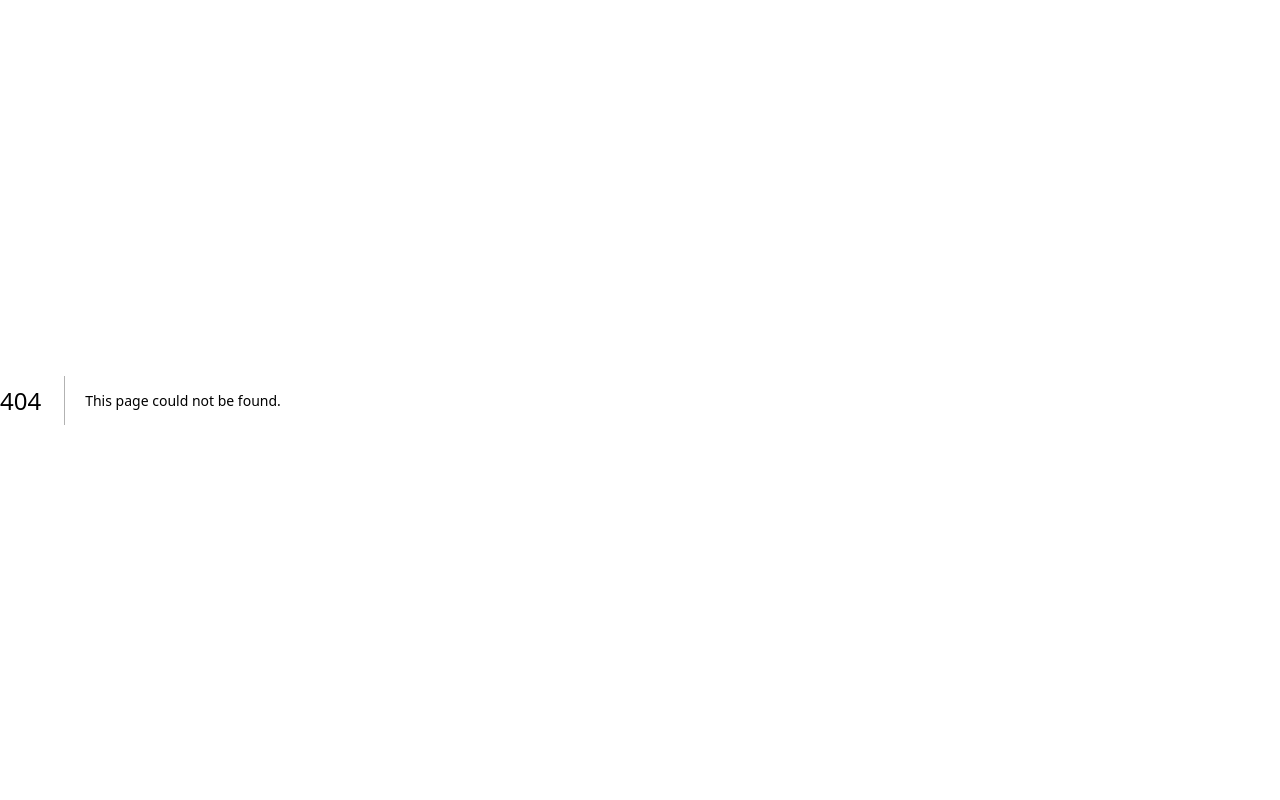
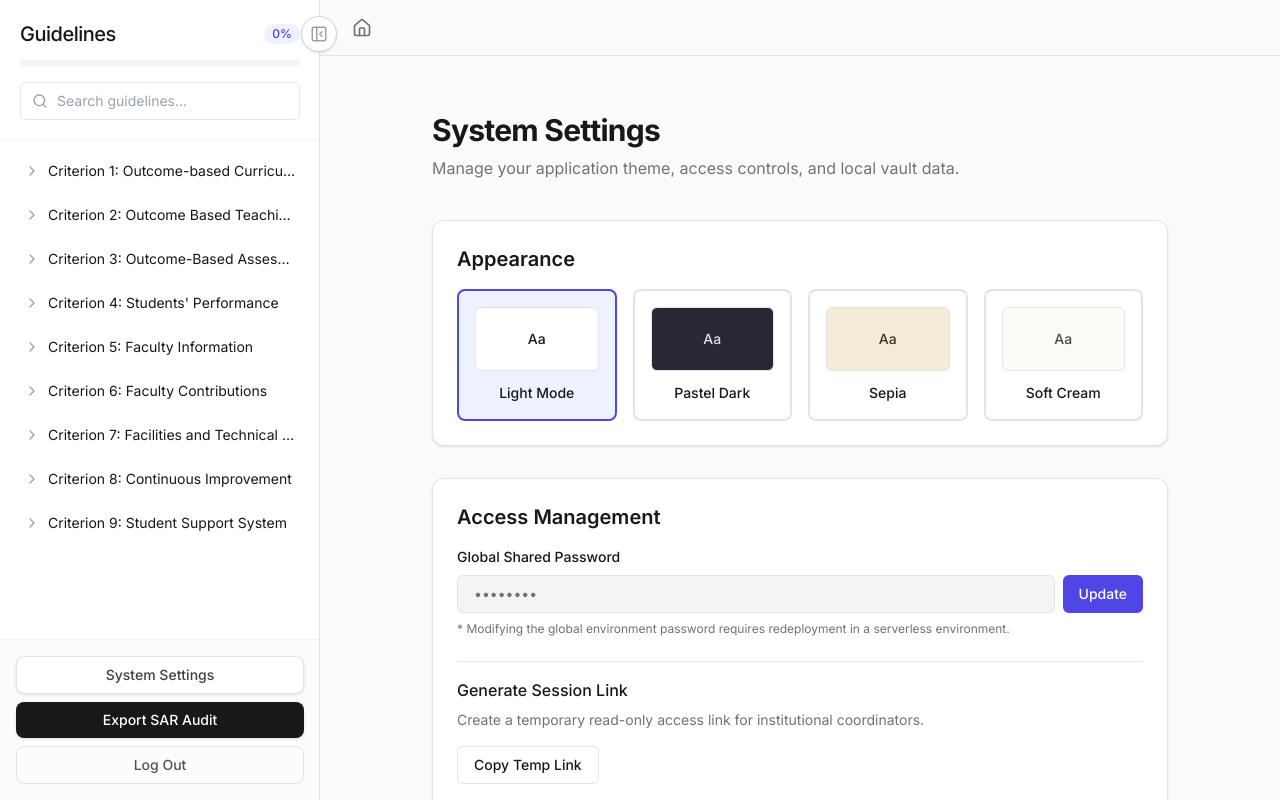
Before and after one commit to yeshw0nth/nbawebsite, a Next.js app: page /settings in a window 1280 px wide. Before the commit this address had no page. Built offline with nearby package versions, Linux system fonts and the light colour scheme.

Commit message:
feat: add settings page, multi-theme support, and logout flow

```diff
--- a/package.json
+++ b/package.json
@@ -17,6 +17,7 @@
     "katex": "^0.18.5",
     "lucide-react": "^1.38.0",
     "next": "16.3.3",
+    "next-themes": "^0.4.6",
     "react": "19.2.8",
     "react-dom": "19.2.8",
     "react-dropzone": "^20.1.1",
--- /dev/null
+++ b/src/app/(dashboard)/settings/page.tsx
@@ -0,0 +1,144 @@
+"use client";
+
+import { useTheme } from "next-themes";
+import { useState, useEffect } from "react";
+import { useScore } from "@/context/ScoreContext";
+import { useProgress } from "@/context/ProgressContext";
+
+export default function SettingsPage() {
+  const [mounted, setMounted] = useState(false);
+  const { theme, setTheme } = useTheme();
+
+  // Vault state
+  const [cleared, setCleared] = useState(false);
+
+  useEffect(() => {
+    setMounted(true);
+  }, []);
+
+  if (!mounted) return null;
+
+  const handleClearCache = () => {
+    if (confirm("Are you sure? This will wipe all local SAR evaluation data.")) {
+      localStorage.removeItem("sar_scores");
+      localStorage.removeItem("guideline_statuses");
+      localStorage.removeItem("guideline_notes");
+      setCleared(true);
+      setTimeout(() => window.location.reload(), 1000);
+    }
+  };
+
+  const handleExportVault = () => {
+    const scores = localStorage.getItem("sar_scores");
+    const statuses = localStorage.getItem("guideline_statuses");
+    const notes = localStorage.getItem("guideline_notes");
+
+    const vaultData = {
+      scores: scores ? JSON.parse(scores) : {},
+      statuses: statuses ? JSON.parse(statuses) : {},
+      notes: notes ? JSON.parse(notes) : {}
+    };
+
+    const blob = new Blob([JSON.stringify(vaultData, null, 2)], { type: "application/json" });
+    const url = URL.createObjectURL(blob);
+    const a = document.createElement("a");
+    a.href = url;
+    a.download = `sar_vault_export_${new Date().toISOString().split('T')[0]}.json`;
+    document.body.appendChild(a);
+    a.click();
+    document.body.removeChild(a);
+  };
+
+  return (
+    <div className="space-y-10 animate-fade-in pb-20">
+      <div>
+        <h1 className="text-3xl font-bold tracking-tight text-foreground mb-2">System Settings</h1>
+        <p className="text-muted">Manage your application theme, access controls, and local vault data.</p>
+      </div>
+
+      <div className="space-y-8">
+
+        {/* Appearance Tab */}
+        <section className="bg-surface p-6 rounded-xl border border-border shadow-sm">
+          <h2 className="text-xl font-semibold text-foreground mb-4">Appearance</h2>
+          <div className="grid grid-cols-2 md:grid-cols-4 gap-4">
+            {[
+              { id: "light", name: "Light Mode", bg: "bg-white", text: "text-zinc-900" },
+              { id: "pastel-dark", name: "Pastel Dark", bg: "bg-[#2A2734]", text: "text-[#E2DCE9]" },
+              { id: "sepia", name: "Sepia", bg: "bg-[#F4ECD8]", text: "text-[#433422]" },
+              { id: "soft-cream", name: "Soft Cream", bg: "bg-[#FCFBF7]", text: "text-[#4A4A4A]" }
+            ].map(t => (
+              <button
+                key={t.id}
+                onClick={() => setTheme(t.id)}
+                className={`flex flex-col items-center justify-center p-4 rounded-lg border-2 transition-all ${
+                  theme === t.id ? "border-accent bg-accent-subtle" : "border-border hover:border-accent-hover"
+                }`}
+              >
+                <div className={`w-full h-16 rounded-md mb-3 border border-border flex items-center justify-center ${t.bg} ${t.text}`}>
+                  <span className="text-sm font-medium">Aa</span>
+                </div>
+                <span className="text-sm font-medium text-foreground">{t.name}</span>
+              </button>
+            ))}
+          </div>
+        </section>
+
+        {/* Access Management Tab */}
+        <section className="bg-surface p-6 rounded-xl border border-border shadow-sm">
+          <h2 className="text-xl font-semibold text-foreground mb-4">Access Management</h2>
+          <div className="space-y-6">
+            <div>
+              <label className="block text-sm font-medium text-foreground mb-2">Global Shared Password</label>
+              <div className="flex gap-2">
+                <input
+                  type="password"
+                  defaultValue="••••••••"
+                  className="flex-1 px-4 py-2 text-sm border border-border rounded-md bg-surface-alt text-muted focus:outline-none focus:border-accent"
+                  disabled
+                />
+                <button className="bg-accent text-white px-4 py-2 rounded-md text-sm font-medium hover:bg-accent-hover transition-colors">
+                  Update
+                </button>
+              </div>
+              <p className="text-xs text-muted mt-2">
+                * Modifying the global environment password requires redeployment in a serverless environment.
+              </p>
+            </div>
+            <div className="pt-4 border-t border-border">
+              <h3 className="text-md font-medium text-foreground mb-2">Generate Session Link</h3>
+              <p className="text-sm text-muted mb-4">Create a temporary read-only access link for institutional coordinators.</p>
+              <button
+                onClick={() => alert("Mock: Session link copied to clipboard!")}
+                className="bg-surface border border-border text-foreground hover:bg-surface-alt px-4 py-2 rounded-md text-sm font-medium transition-colors"
+              >
+                Copy Temp Link
+              </button>
+            </div>
+          </div>
+        </section>
+
+        {/* Data & Vault Control Tab */}
+        <section className="bg-surface p-6 rounded-xl border border-border shadow-sm">
+          <h2 className="text-xl font-semibold text-foreground mb-4">Data & Vault Control</h2>
+          <div className="flex flex-col sm:flex-row gap-4">
+            <button
+              onClick={handleExportVault}
+              className="flex-1 flex items-center justify-center gap-2 bg-accent text-white px-4 py-3 rounded-md text-sm font-medium hover:bg-accent-hover transition-colors shadow-sm"
+            >
+              Export Vault Metadata (JSON)
+            </button>
+            <button
+              onClick={handleClearCache}
+              disabled={cleared}
+              className="flex-1 flex items-center justify-center gap-2 bg-surface border border-border text-red-600 hover:bg-red-50 hover:border-red-200 px-4 py-3 rounded-md text-sm font-medium transition-colors"
+            >
+              {cleared ? "Cache Cleared..." : "Clear Local Cache"}
+            </button>
+          </div>
+        </section>
+
+      </div>
+    </div>
+  );
+}
--- /dev/null
+++ b/src/app/actions/auth.ts
@@ -0,0 +1,10 @@
+"use server";
+
+import { cookies } from "next/headers";
+import { redirect } from "next/navigation";
+
+export async function logoutAction() {
+  const cookieStore = await cookies();
+  cookieStore.delete("site_access_token");
+  redirect("/login");
+}
--- a/src/app/components/AppLayout.tsx
+++ b/src/app/components/AppLayout.tsx
@@ -12,18 +12,18 @@ export default function AppLayout({ children }: { children: React.ReactNode }) {
   return (
     <ScoreProvider>
       <ProgressProvider>
-        <div className="flex h-screen w-full bg-zinc-50 overflow-hidden text-zinc-900 font-sans">
+        <div className="flex h-screen w-full bg-background overflow-hidden text-foreground font-sans">
           <CommandPalette />
-          <Suspense fallback={<div className="w-[320px] h-full border-r border-zinc-200 bg-white" />}>
+          <Suspense fallback={<div className="w-[320px] h-full border-r border-border bg-surface" />}>
             <Sidebar />
           </Suspense>
 
           {/* Main Content Pane */}
-          <main className="flex-1 min-w-0 bg-zinc-50 h-screen flex flex-col">
-            <header className="h-14 flex items-center px-6 border-b border-zinc-200 bg-zinc-50 shrink-0">
+          <main className="flex-1 min-w-0 bg-background h-screen flex flex-col">
+            <header className="h-14 flex items-center px-6 border-b border-border bg-background shrink-0">
               <Link
                 href="/"
-                className="text-zinc-500 hover:text-indigo-600 transition-colors flex items-center justify-center p-2 rounded-md hover:bg-zinc-100/50"
+                className="text-muted hover:text-accent transition-colors flex items-center justify-center p-2 rounded-md hover:bg-surface-alt"
                 title="Home / Dashboard"
               >
                 <Home size={20} />
--- a/src/app/components/Sidebar.tsx
+++ b/src/app/components/Sidebar.tsx
@@ -4,6 +4,7 @@ import { useState, useMemo, useEffect, useCallback } from "react";
 import { motion, AnimatePresence } from "framer-motion";
 import { ChevronRight, ChevronDown, Search, CheckCircle2, PanelLeftClose, PanelLeftOpen } from "lucide-react";
 import { useRouter, useParams } from "next/navigation";
+import Link from "next/link";
 import guidelinesData from "@/data/guidelines.json";
 import { useProgress } from "@/context/ProgressContext";
 
@@ -342,13 +343,31 @@ export default function Sidebar() {
             })}
           </div>
 
-          <div className="p-4 border-t border-zinc-100 shrink-0 bg-zinc-50/50">
+          {/* Settings & Export */}
+          <div className="p-4 border-t border-zinc-100 shrink-0 bg-zinc-50/50 space-y-2">
+            <Link
+              href="/settings"
+              className="w-full flex items-center justify-center gap-2 py-2 px-4 bg-white border border-zinc-200 hover:bg-zinc-50 text-zinc-700 text-sm font-medium rounded-lg transition-colors shadow-sm"
+            >
+              System Settings
+            </Link>
             <button
               onClick={() => window.open("/export", "_blank")}
               className="w-full flex items-center justify-center gap-2 py-2 px-4 bg-zinc-900 hover:bg-zinc-800 text-white text-sm font-medium rounded-lg transition-colors shadow-sm"
             >
               Export SAR Audit
             </button>
+            <form action={async () => {
+              const { logoutAction } = await import('@/app/actions/auth');
+              await logoutAction();
+            }}>
+              <button
+                type="submit"
+                className="w-full flex items-center justify-center gap-2 py-2 px-4 mt-2 border border-zinc-200 text-zinc-600 hover:text-red-600 hover:bg-red-50 text-sm font-medium rounded-lg transition-colors"
+              >
+                Log Out
+              </button>
+            </form>
           </div>
         </div>
       </div>
--- /dev/null
+++ b/src/app/components/ThemeProvider.tsx
@@ -0,0 +1,11 @@
+"use client";
+
+import { ThemeProvider as NextThemesProvider } from "next-themes";
+
+export function ThemeProvider({ children }: { children: React.ReactNode }) {
+  return (
+    <NextThemesProvider attribute="data-theme" defaultTheme="light">
+      {children}
+    </NextThemesProvider>
+  );
+}
--- a/src/app/layout.tsx
+++ b/src/app/layout.tsx
@@ -12,15 +12,19 @@ export const metadata: Metadata = {
   description: "Next.js App with Tailwind CSS",
 };
 
+import { ThemeProvider } from "@/app/components/ThemeProvider";
+
 export default function RootLayout({
   children,
 }: Readonly<{
   children: React.ReactNode;
 }>) {
   return (
-    <html lang="en" className={`${inter.variable} h-full antialiased`}>
-      <body className="flex h-full bg-white text-zinc-900 font-sans">
-        {children}
+    <html lang="en" className={`${inter.variable} h-full antialiased`} suppressHydrationWarning>
+      <body className="flex h-full bg-background text-foreground font-sans transition-colors duration-200">
+        <ThemeProvider>
+          {children}
+        </ThemeProvider>
       </body>
     </html>
   );
```
Also changed, not shown: src/app/components/TreeVisualizer.tsx (+7 -7 lines), src/app/globals.css (+53 -3 lines), src/app/login/page.tsx (+4 -4 lines), 1 other file (tests, documents, lock files or other folders).
